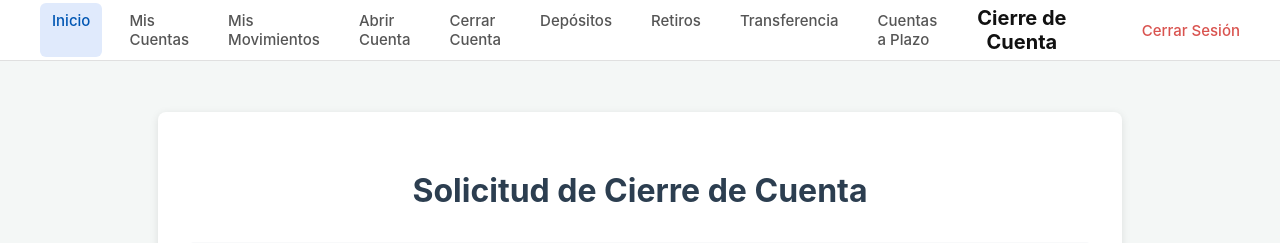
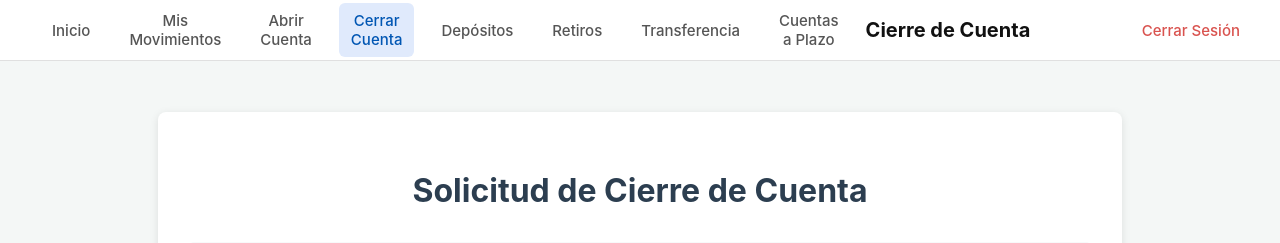
Before and after one commit to MateoTVara/banking-sys, a Django app: page /public/cierre-cuenta/ in a window 1280 px wide. Shown: the top 243 px of the page. Run offline with Django 5.2, Linux system fonts and the light colour scheme; the visitor is signed in with stand-in values (Sample User, id 1).

Commit message:
fix(portal): mejora navegación y corrige ruta principal en portal de clientes
- Resalta el enlace activo en la barra lateral del portal según la vista actual.
- Ajusta la ruta raíz del portal para mostrar "Mis Cuentas" en lugar del dashboard.
- Mejora alineación y estilo de los enlaces de navegación en dashboard.css.

```diff
--- a/bankingsys/templates/portal/dashboard.html
+++ b/bankingsys/templates/portal/dashboard.html
@@ -15,31 +15,28 @@
 
       <!-- Columna Izquierda: Links de Navegación -->
       <nav class="header-nav">
-  <a href="{% url 'portal:dashboard' %}" class="nav-link active">
+  <a href="{% url 'portal:dashboard' %}" class="nav-link {% if request.resolver_match.url_name == 'dashboard' %}active{% endif %}">
     <span class="nav-text">Inicio</span>
   </a>
-  <a href="{% url 'portal:mis_cuentas' %}" class="nav-link">
-    <span class="nav-text">Mis Cuentas</span>
-  </a>
-  <a href="{% url 'portal:mis_movimientos' %}" class="nav-link">
+  <a href="{% url 'portal:mis_movimientos' %}" class="nav-link {% if request.resolver_match.url_name == 'mis_movimientos' %}active{% endif %}">
     <span class="nav-text">Mis Movimientos</span>
   </a>
-  <a href="{% url 'portal:apertura_cuenta' %}" class="nav-link">
+  <a href="{% url 'portal:apertura_cuenta' %}" class="nav-link {% if request.resolver_match.url_name == 'apertura_cuenta' %}active{% endif %}">
     <span class="nav-text">Abrir Cuenta</span>
   </a>
-  <a href="{% url 'portal:cierre_cuenta' %}" class="nav-link">
+  <a href="{% url 'portal:cierre_cuenta' %}" class="nav-link {% if request.resolver_match.url_name == 'cierre_cuenta' %}active{% endif %}">
     <span class="nav-text">Cerrar Cuenta</span>
   </a>
-  <a href="{% url 'portal:deposito' %}" class="nav-link">
+  <a href="{% url 'portal:deposito' %}" class="nav-link {% if request.resolver_match.url_name == 'deposito' %}active{% endif %}">
     <span class="nav-text">Depósitos</span>
   </a>
-  <a href="{% url 'portal:retiro' %}" class="nav-link">
+  <a href="{% url 'portal:retiro' %}" class="nav-link {% if request.resolver_match.url_name == 'retiro' %}active{% endif %}">
     <span class="nav-text">Retiros</span>
   </a>
-  <a href="{% url 'portal:transferencia' %}" class="nav-link">
+  <a href="{% url 'portal:transferencia' %}" class="nav-link {% if request.resolver_match.url_name == 'transferencia' %}active{% endif %}">
     <span class="nav-text">Transferencia</span>
   </a>
-  <a href="{% url 'portal:cuentas_plazo' %}" class="nav-link">
+  <a href="{% url 'portal:cuentas_plazo' %}" class="nav-link {% if request.resolver_match.url_name == 'cuentas_plazo' or request.resolver_match.url_name == 'cancelar_plazo' or request.resolver_match.url_name == 'renovar_plazo' %}active{% endif %}">
     <span class="nav-text">Cuentas a Plazo</span>
   </a>
 </nav>
--- a/bankingsys/urls_portal.py
+++ b/bankingsys/urls_portal.py
@@ -4,7 +4,7 @@ from .views import client_portal
 app_name = 'portal'
 
 urlpatterns = [
-    path('', client_portal.portal_dashboard, name='dashboard'),
+    path('', client_portal.mis_cuentas, name='dashboard'),
     path('deposito/', client_portal.portal_deposito, name='deposito'),
     path('retiro/', client_portal.portal_retiro, name='retiro'),
     path('transferencia/', client_portal.portal_transferencia, name='transferencia'),
--- a/static/css/portal/dashboard.css
+++ b/static/css/portal/dashboard.css
@@ -52,6 +52,8 @@ body {
   padding: 8px 12px;
   border-radius: 6px;
   transition: background-color 0.2s ease, color 0.2s ease;
+  text-align: center;
+  align-content: center;
 }
 
 .header-nav .nav-link:hover {
@@ -60,7 +62,7 @@ body {
 }
 
 .header-nav .nav-link.active {
-  background-color: #e0eafc; /* Un azul claro para el activo */
+  background-color: #e0eafc;
   color: #0056b3;
 }
 
```
Also changed, not shown: README.md (added).
